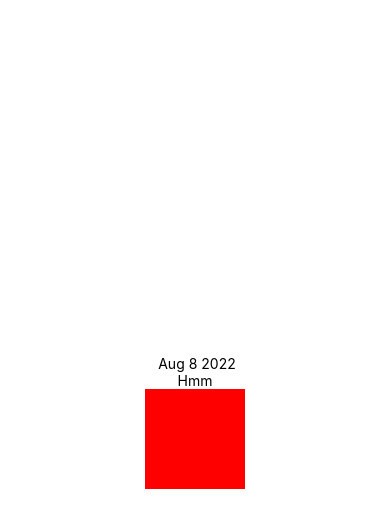
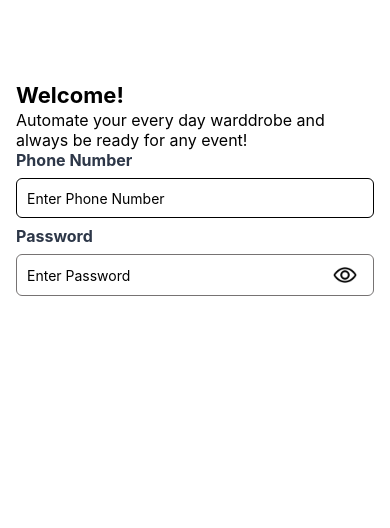
Before and after one commit to Ekaji/MyVC, a React Native app: screen / in a window 390 px wide. Shown: the top 528 px of the page. Built offline with nearby package versions, Linux system fonts and the light colour scheme; what react-native-root-siblings would draw is missing.

Commit message:
creating componenets

```diff
--- a/App.js
+++ b/App.js
@@ -1,8 +1,20 @@
 import { StatusBar } from "expo-status-bar";
-import { StyleSheet, Text, View, TouchableOpacity } from "react-native";
+import {
+  StyleSheet,
+  Text,
+  View,
+  TouchableOpacity,
+  ScrollView,
+} from "react-native";
 import { postTestDataToFireStore } from "./FirebaseFireStoreDB";
 import { RootSiblingParent } from "react-native-root-siblings";
-import Toast from 'react-native-root-toast'
+import Toast from "react-native-root-toast";
+import {
+  MyVcBaseTextField,
+  MyVcIconTextField,
+} from "./src/components/TextFields";
+import { H1, H3, Title } from "./src/components/Texts";
+import { ImageSet } from "./src/config/Constant";
 export default function App() {
   const testFirebase = async () => {
     const data = {
@@ -28,17 +40,24 @@ export default function App() {
       <View style={styles.container}>
         <StatusBar style="auto" />
 
-        <Text> Aug 8 2022</Text>
-        <Text> Hmm </Text>
-
-        <TouchableOpacity
-          style={{
-            backgroundColor: "#ff0000",
-            width: 100,
-            height: 100,
-          }}
-          onPress={testToastPopup}
-        ></TouchableOpacity>
+        <View style={{ marginHorizontal: 16, flex: 1, marginTop: 80 }}>
+          <H1 content={`Welcome!`} />
+          <H3
+            content={
+              "Automate your every day warddrobe and always be ready for any event!"
+            }
+          />
+          <MyVcBaseTextField
+            headerText={"Phone Number"}
+            placeholder={"Enter Phone Number"}
+          />
+          <MyVcIconTextField
+            iconImageName={ImageSet.eyeOpen}
+            headerText={"Password"}
+            placeholder={"Enter Password"}
+            onTapIcon={() => console.log("tapping icon")}
+          />
+        </View>
       </View>
     </RootSiblingParent>
   );
@@ -48,7 +67,11 @@ const styles = StyleSheet.create({
   container: {
     flex: 1,
     backgroundColor: "#fff",
-    alignItems: "center",
+
     justifyContent: "center",
   },
+  scrollView: {
+    flex: 1,
+    backgroundColor: "white",
+  },
 });
--- a/src/components/TextFields.js
+++ b/src/components/TextFields.js
@@ -0,0 +1,141 @@
+import {
+  View,
+  Text,
+  TextInput,
+  StyleSheet,
+  TouchableOpacity,
+  Image,
+} from "react-native";
+import React from "react";
+
+import { Colors } from "../config/Constant";
+import { H3 } from "../components/Texts";
+import { stringIsHere } from "../helpers/helpers";
+
+export function MyVcBaseTextField({
+  headerText,
+  placeholder,
+  onChangeText,
+  onDelete,
+  value,
+  moreStyles,
+  autoFocus,
+  multiline,
+}) {
+  return (
+    <View style={{ width: "100%", marginBottom: 8 }}>
+      {stringIsHere(headerText) && (
+        <H3
+          content={headerText}
+          moreStyles={{
+            color: Colors.grey700,
+            fontWeight: "bold",
+            marginBottom: 8,
+          }}
+        />
+      )}
+
+      <TextInput
+        multiline={multiline}
+        autoFocus={autoFocus}
+        value={value}
+        style={{ ...styles.baseTextInput, ...moreStyles }}
+        placeholder={placeholder}
+        onChangeText={onChangeText}
+        paddingStyle={styles.paddingStyle}
+        onKeyPress={(e) => {
+          e.nativeEvent.key === "Backspace" ? null : null;
+        }}
+      />
+    </View>
+  );
+}
+
+export function MyVcIconTextField({
+  headerText,
+  placeholder,
+  onChangeText,
+  onDelete,
+  value,
+  moreStyles,
+  autoFocus,
+  multiline,
+  iconImageName,
+  onTapIcon,
+  iconSize,
+}) {
+  return (
+    <View style={{ width: "100%", marginBottom: 8 }}>
+      {stringIsHere(headerText) && (
+        <H3
+          content={headerText}
+          moreStyles={{
+            color: Colors.grey700,
+            fontWeight: "bold",
+            marginBottom: 8,
+          }}
+        />
+      )}
+
+      <View style={{ ...styles.iconView }}>
+        <TextInput
+          multiline={multiline}
+          autoFocus={autoFocus}
+          value={value}
+          style={{ ...styles.iconTextInput, ...moreStyles }}
+          placeholder={placeholder}
+          onChangeText={onChangeText}
+          paddingStyle={styles.paddingStyle}
+          onKeyPress={(e) => {
+            e.nativeEvent.key === "Backspace" ? null : null;
+          }}
+        />
+        {iconImageName && (
+          <TouchableOpacity
+            onPress={onTapIcon}
+            style={{
+              width: 40,
+              height: 40,
+              alignment: "center",
+              justifyContent: "center",
+            }}
+          >
+            <Image
+              source={iconImageName}
+              style={{ width: iconSize || 24, height: iconSize || 24 }}
+            />
+          </TouchableOpacity>
+        )}
+      </View>
+    </View>
+  );
+}
+
+const styles = StyleSheet.create({
+  baseTextInput: {
+    height: 40,
+    borderColor: Colors.gray,
+    borderWidth: 0.5,
+    borderRadius: 6,
+    padding: 10,
+    minWidth: 100,
+    width: "100%",
+  },
+  iconTextInput: {
+    height: 40,
+    padding: 10,
+    minWidth: 100,
+    flex: 1,
+  },
+  iconView: {
+    borderRadius: 6,
+    flexDirection: "row",
+    width: "100%",
+    borderWidth: 0.5,
+    borderColor: Colors.grey500,
+  },
+  basTextInputView: {
+
+    width: "100%",
+  },
+});
--- a/src/components/Texts.js
+++ b/src/components/Texts.js
@@ -0,0 +1,54 @@
+import { Text, StyleSheet } from "react-native";
+import React from "react";
+import { Colors } from "../config/Constant";
+
+
+export function H3({ content, moreStyles }) {
+  return (
+    <>
+      <Text style={{ ...styles.h3, ...moreStyles }}>{content}</Text>
+    </>
+  );
+}
+
+export function H2({ content, moreStyles }) {
+  return (
+    <>
+      <Text style={{ ...styles.h2, ...moreStyles }}>{content}</Text>
+    </>
+  );
+}
+export function H1({ content, moreStyles }) {
+  return (
+    <>
+      <Text style={{ ...styles.h1, ...moreStyles }}>{content}</Text>
+    </>
+  );
+}
+
+const styles = StyleSheet.create({
+  title: {
+    fontSize: 40,
+    color:"green",
+    fontWeight: "bold",
+
+  },
+  h1: {
+    fontSize: 22,
+    color: Colors.black,
+    fontWeight: "bold",
+    lineHeight: 30,
+
+
+  },
+  h2: {
+    fontSize: 30,
+    fontWeight: "bold",
+  },
+  h3: {
+    fontSize: 16,
+    color: Colors.black,
+    lineHeight: 20,
+  },
+  h4: {},
+});
--- a/src/config/Constant.js
+++ b/src/config/Constant.js
@@ -1,3 +1,13 @@
 export const ImageSet = {
+    dropDown: require("../assets/dropdown.png"),
+    eyeOpen: require("../assets/eye_open_black.png"),
+    eyeClose: require("../assets/eye_closed_black.png"),
+}
 
+export const  Colors = {
+    white: '#fff',
+    black: '#000',
+    grey: '#e2e8f0',
+    grey500: "#767373",
+    grey700: "#2d3748",
 }
--- /dev/null
+++ b/src/helpers/helpers.js
@@ -0,0 +1,5 @@
+export const stringIsHere = (stringValue) => {
+  return (
+    stringValue !== undefined && stringValue !== null && stringValue !== ""
+  );
+};
```
Also changed, not shown: src/assets/dropdown.png (added), src/components/README.MD (added), 1 other file (tests, documents, lock files or other folders).
